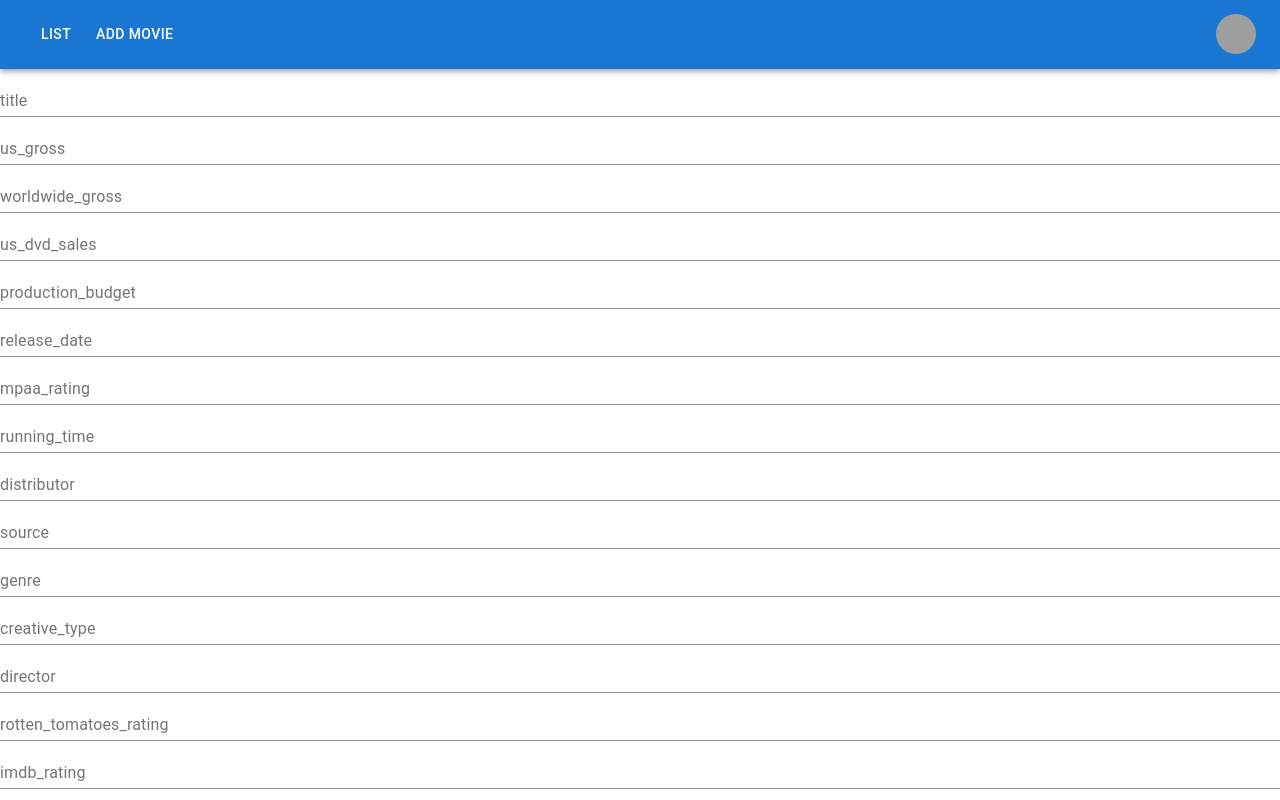
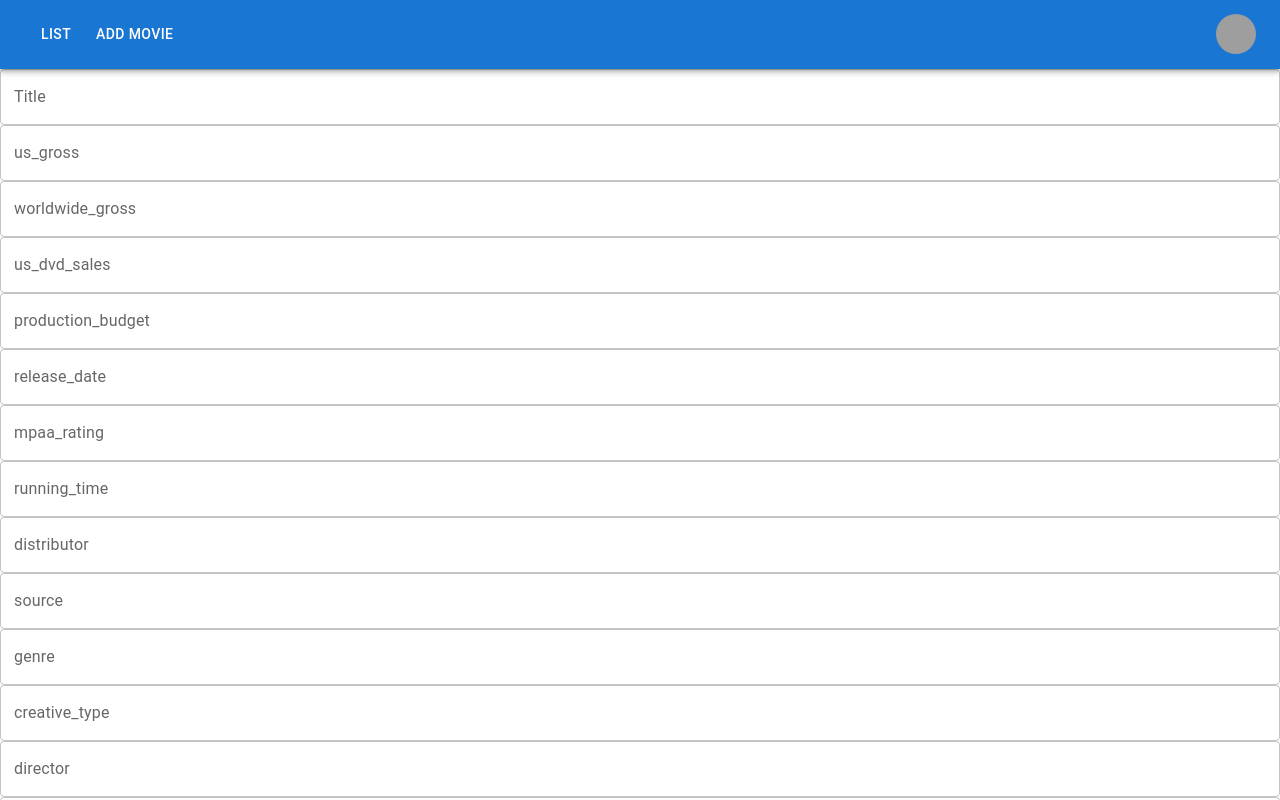
Before and after one commit to Joaric/2022uK294_JoBai_Movies, a React (Create React App) app in the folder projekt/: page /movie/add in a window 1280 px wide. Shown: the top 800 px of the page. Built offline with nearby package versions, Linux system fonts and the light colour scheme; grey boxes are pictures that could not be loaded.

Commit message:
reinstalled node-modules, fixed add page

```diff
--- a/projekt/package.json
+++ b/projekt/package.json
@@ -17,6 +17,7 @@
     "axios": "^0.27.2",
     "axios-jwt": "^1.8.0",
     "formik": "^2.2.9",
+    "node-modules": "^1.0.1",
     "react": "^18.1.0",
     "react-dom": "^18.1.0",
     "react-router-dom": "^6.3.0",
--- a/projekt/src/Components/Pages/AddMovie.tsx
+++ b/projekt/src/Components/Pages/AddMovie.tsx
@@ -1,8 +1,7 @@
 
+import { Button, TextField } from "@mui/material";
 import { useFormik } from "formik";
 import * as yup from "yup";
-import Button from "@material-ui/core/Button";
-import TextField from "@material-ui/core/TextField";
 import Navbar from "../Organisms/Navbar";
 
 const validationSchema = yup.object({
@@ -59,7 +58,7 @@ export const AddMovie = () => {
           fullWidth
           id="title"
           name="title"
-          label="title"
+          label="Title"
           value={formik.values.title}
           onChange={formik.handleChange}
           error={formik.touched.title && Boolean(formik.errors.title)}
```
Also changed, not shown: 1 other file (tests, documents, lock files or other folders).
